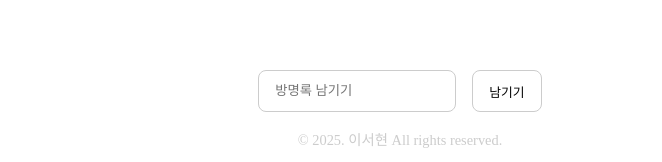
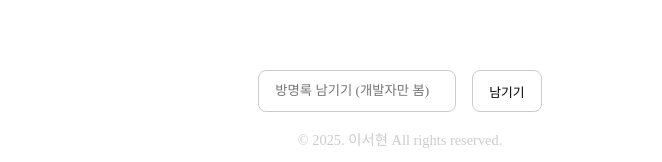
Before and after one commit to LSBeryl/jikgicho, a React (Vite) app: page / in a window 1280 px wide. Shown: the part 4101-4263 px from the top of the page, without its empty margins (240-902 px from the left). Built offline with nearby package versions, Linux system fonts and the light colour scheme; a web font is replaced by a local one.

Commit message:
chore: 방명록 placeholder 메시지 변경

```diff
--- a/src/Footer.jsx
+++ b/src/Footer.jsx
@@ -27,7 +27,7 @@ export default function Footer() {
         <MessageIpt
           type="text"
           name="message"
-          placeholder="방명록 남기기"
+          placeholder="방명록 남기기 (개발자만 봄)"
           required
         />
         <SubmitBtn type="submit" value="남기기" />
```
